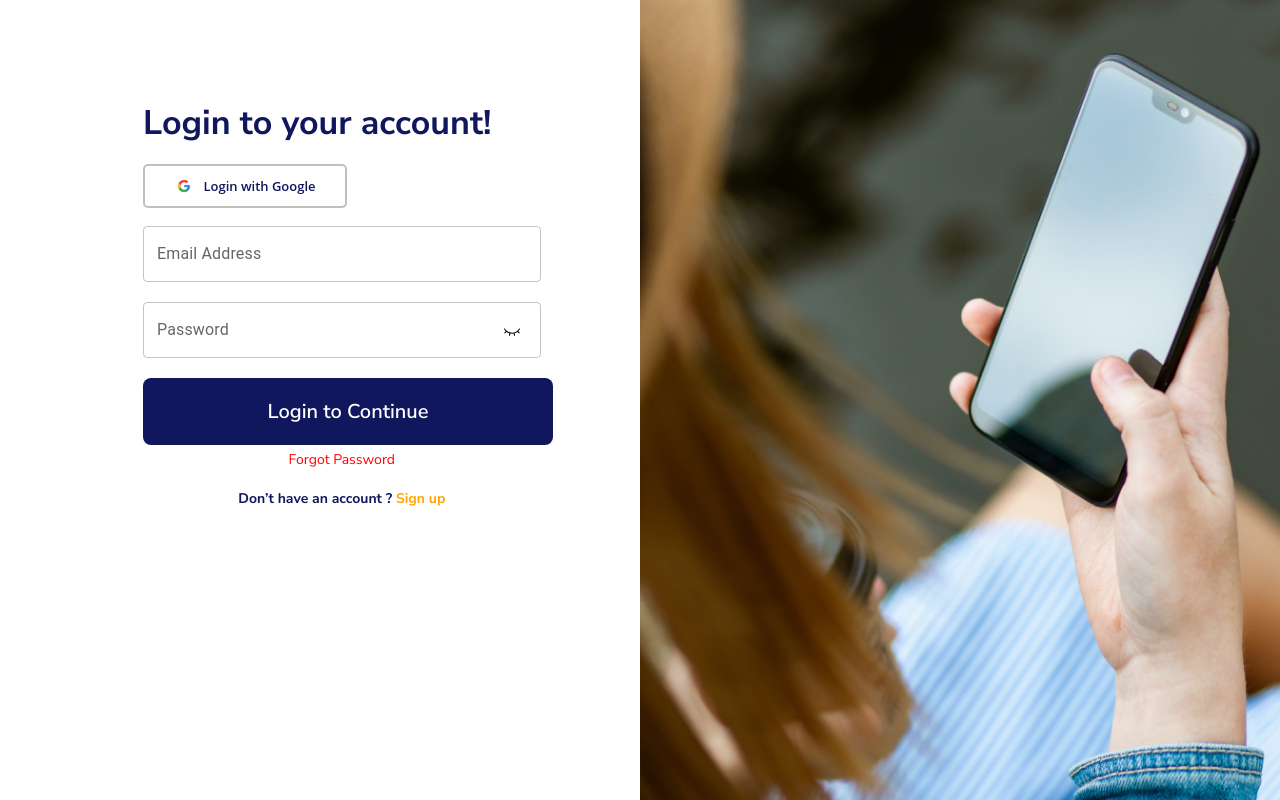
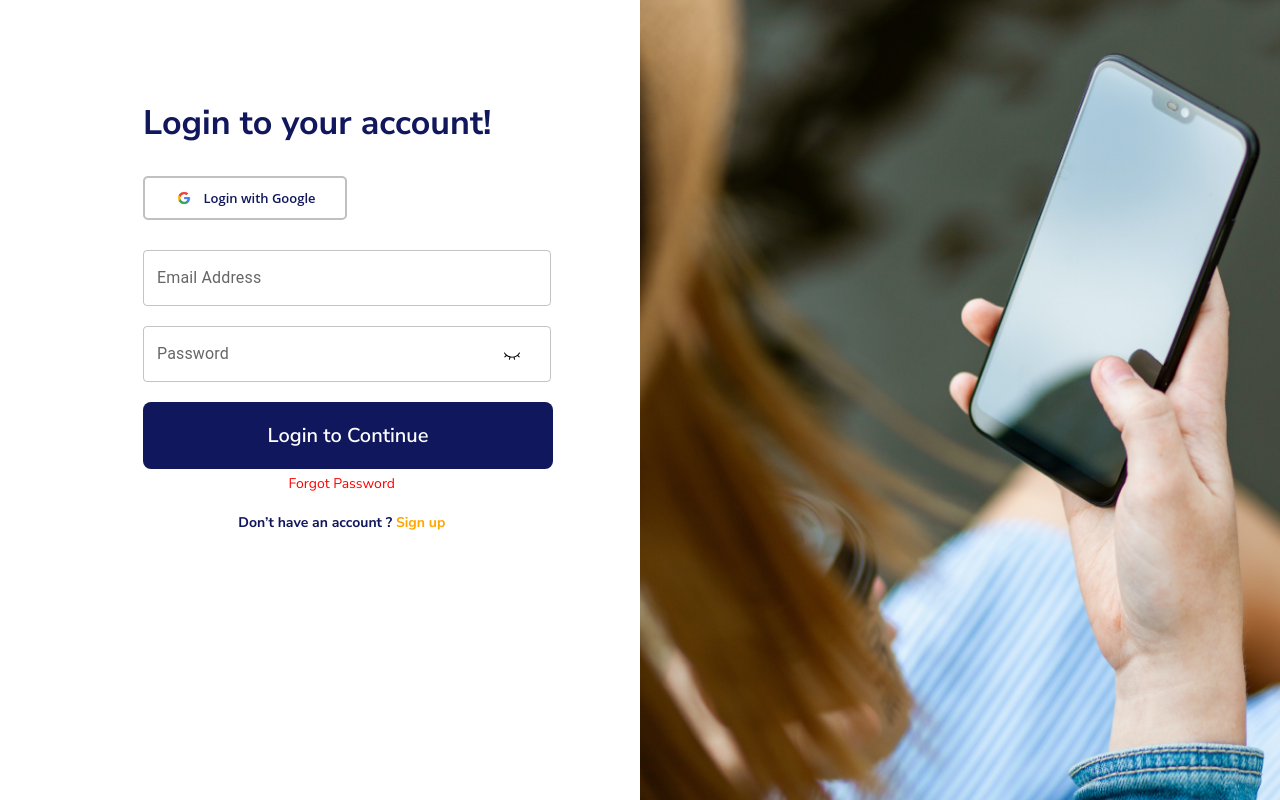
Before and after one commit to thehasandev/ChatCraft, a React (Vite) app: page / in a window 1280 px wide. Built offline with nearby package versions, Linux system fonts and the light colour scheme; the HTML template or start-up script is replaced by a standard one.

Commit message:
text-box

```diff
--- a/src/index.css
+++ b/src/index.css
@@ -193,7 +193,7 @@ a{
 }
 .login .box .one .goggle{
    cursor: pointer;
-   margin: 18px 0px;
+   margin: 30px 0px;
    display: flex;
    align-items: center;
    gap: 9px;
--- a/src/pages/login/Login.jsx
+++ b/src/pages/login/Login.jsx
@@ -25,9 +25,7 @@ const Mybutton = styled(Button)({
 },
 });
 
-const MyInput = styled(TextField)({
- width:'80%',
-});
+
 
 
 
@@ -100,11 +98,11 @@ function Login() {
               </div>
 
                 <div className='input-part'>
-                  <MyInput onChange={handleInputChange} name='userEmail' id="outlined-basic"  label="Email Address" variant="outlined" />
+                  <TextField type='email' onChange={handleInputChange} name='userEmail' id="outlined-basic"  label="Email Address" variant="outlined" />
                  </div>
 
                 <div className='input-part'>
-                  <MyInput type={`${eye ? "text":"password"}`} onChange={handleInputChange} name='userPassword' id="outlined-basic"  label="Password" variant="outlined" />
+                  <TextField type={`${eye ? "text":"password"}`} onChange={handleInputChange} name='userPassword' id="outlined-basic"  label="Password" variant="outlined" />
                   {
                     eye ?
                     <AiFillEye onClick={()=>{setEye(false)}} className={`icon-eye`}/>
```
